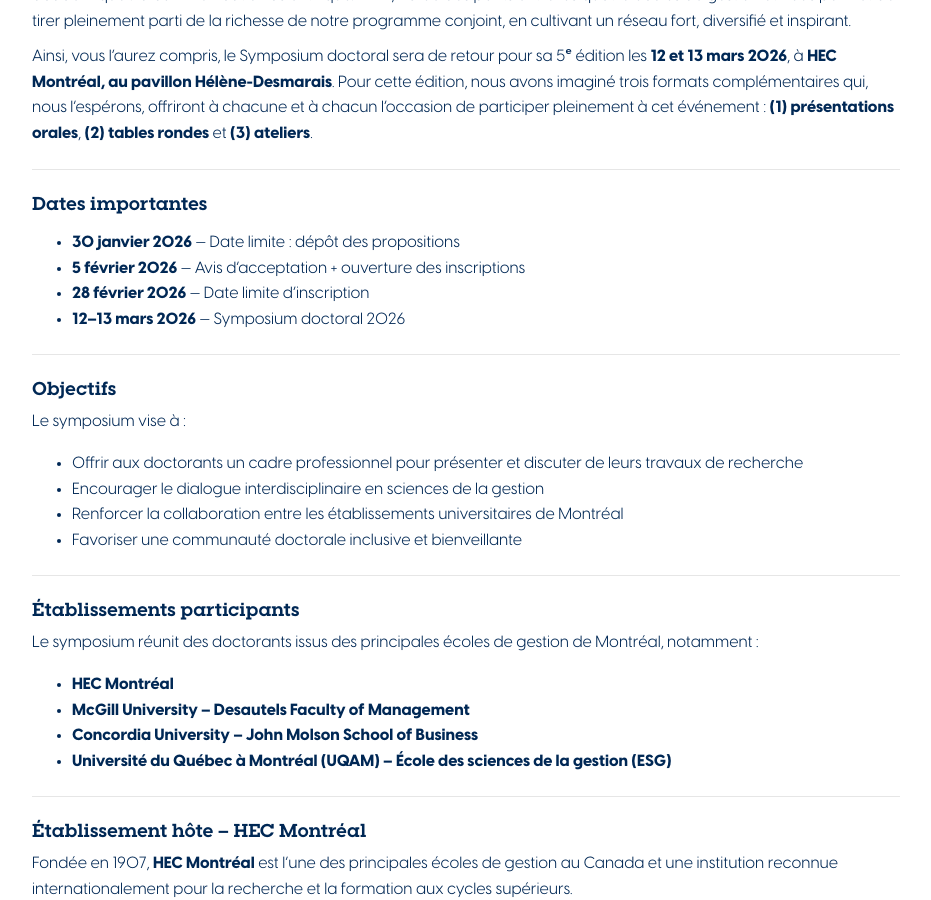
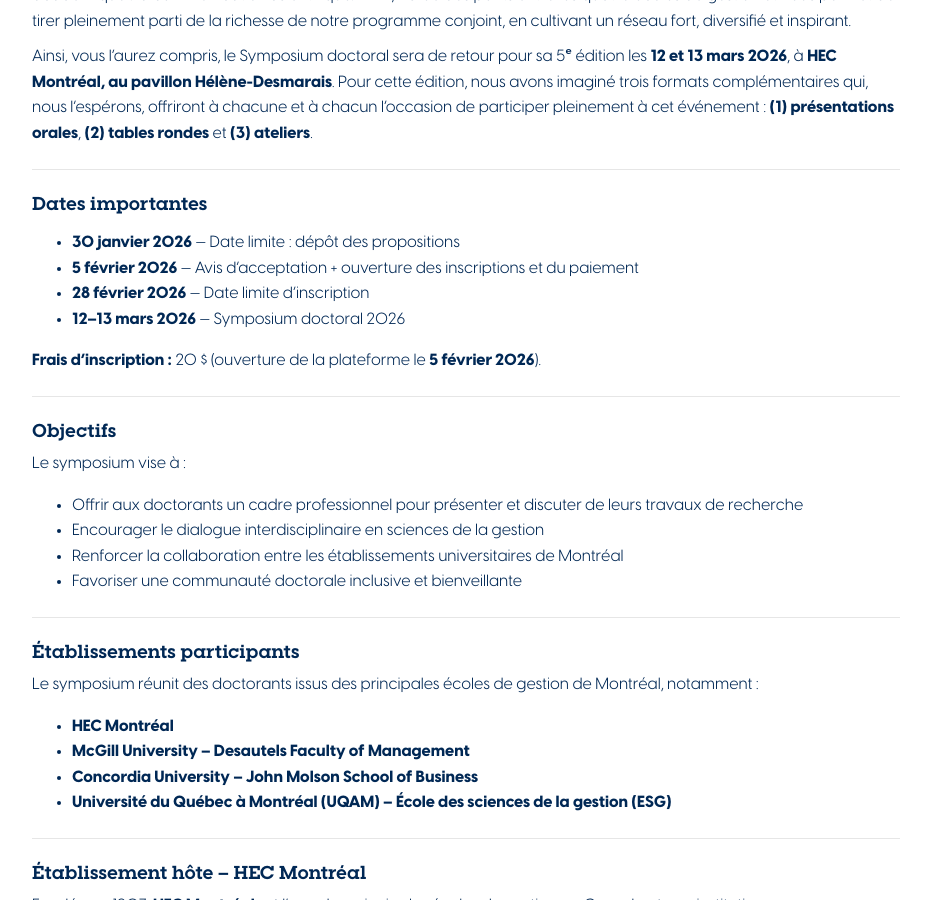
Before and after one commit to juanseripe/symposium2026, a Jekyll site: the page built from docs/index.md, in a window 1280 px wide and 900 px high, scrolled down 530 px. Shown: the whole window, without its empty margins (174-1105 px from the left). Built offline with Jekyll 4.4.1, drawn with Linux system fonts in a browser that asks for light colours.

```diff
--- a/docs/index.md
+++ b/docs/index.md
@@ -12,9 +12,11 @@ Ainsi, vous l’aurez compris, le Symposium doctoral sera de retour pour sa 5ᵉ
 ### Dates importantes
 
 - **30 janvier 2026** — Date limite : dépôt des propositions
-- **5 février 2026** — Avis d’acceptation + ouverture des inscriptions
+- **5 février 2026** — Avis d’acceptation + ouverture des inscriptions et du paiement
 - **28 février 2026** — Date limite d’inscription
 - **12–13 mars 2026** — Symposium doctoral 2026
+
+**Frais d’inscription :** 20 $ (ouverture de la plateforme le **5 février 2026**).
 
 ---
 
```
Also changed, not shown: docs/appel-a-communications.md (+3 -1 lines), docs/en/appel-a-communications.md (+3 -1 lines), docs/en/index.md (+3 -1 lines), 1 other file.
